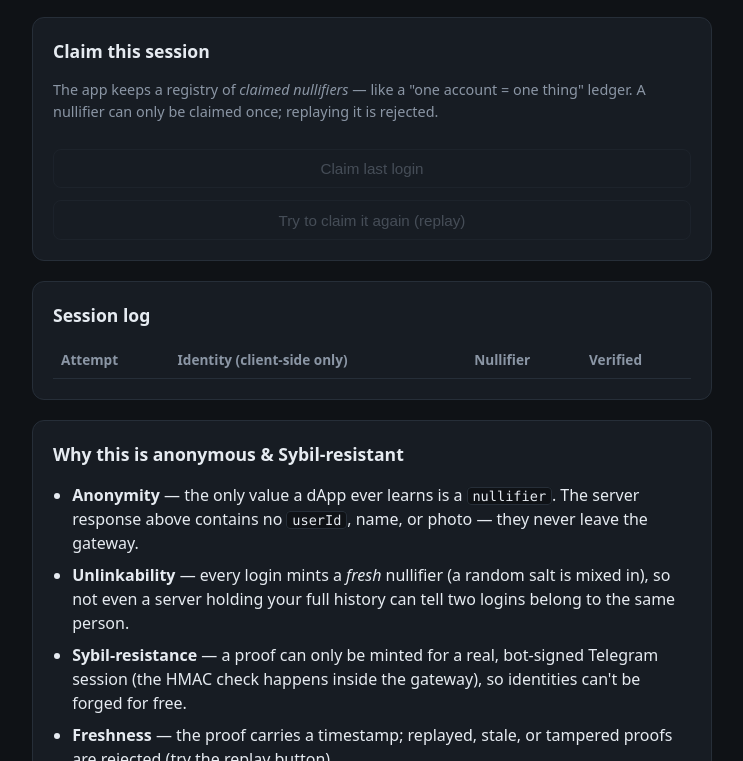
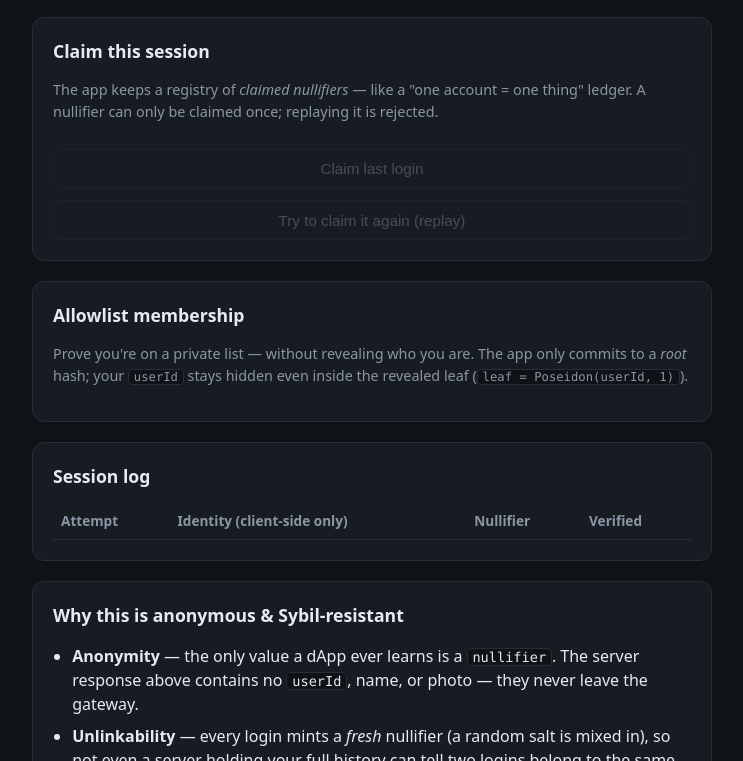
Before and after one commit to EF-Code/zktele-login, a website: page public/index.html in a window 1280 px wide. Shown: the part 532-1293 px from the top of the page, without its empty margins (268-1011 px from the left). Drawn offline with Linux system fonts and the light colour scheme.

Commit message:
feat(web): allowlist membership card

```diff
--- a/public/index.html
+++ b/public/index.html
@@ -36,6 +36,13 @@
     </section>
 
     <section class="card">
+      <h2>Allowlist membership</h2>
+      <p class="hint">Prove you're on a private list — without revealing who you are. The app only commits to a <em>root</em> hash; your <code>userId</code> stays hidden even inside the revealed leaf (<code>leaf = Poseidon(userId, 1)</code>).</p>
+      <div id="membership-actions" class="identities"></div>
+      <div id="membership-result" class="status hidden"></div>
+    </section>
+
+    <section class="card">
       <h2>Session log</h2>
       <table id="log">
         <thead>
```
